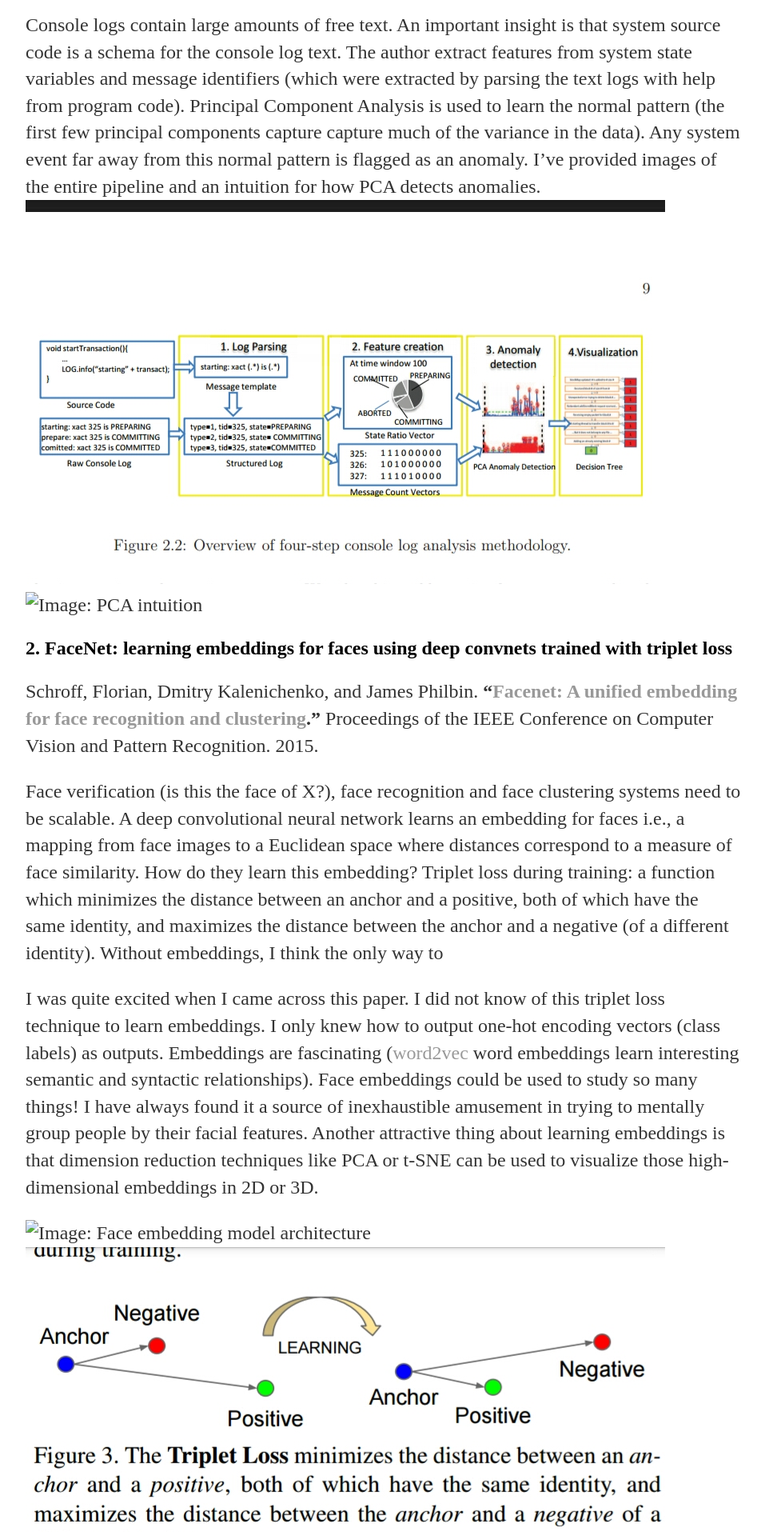
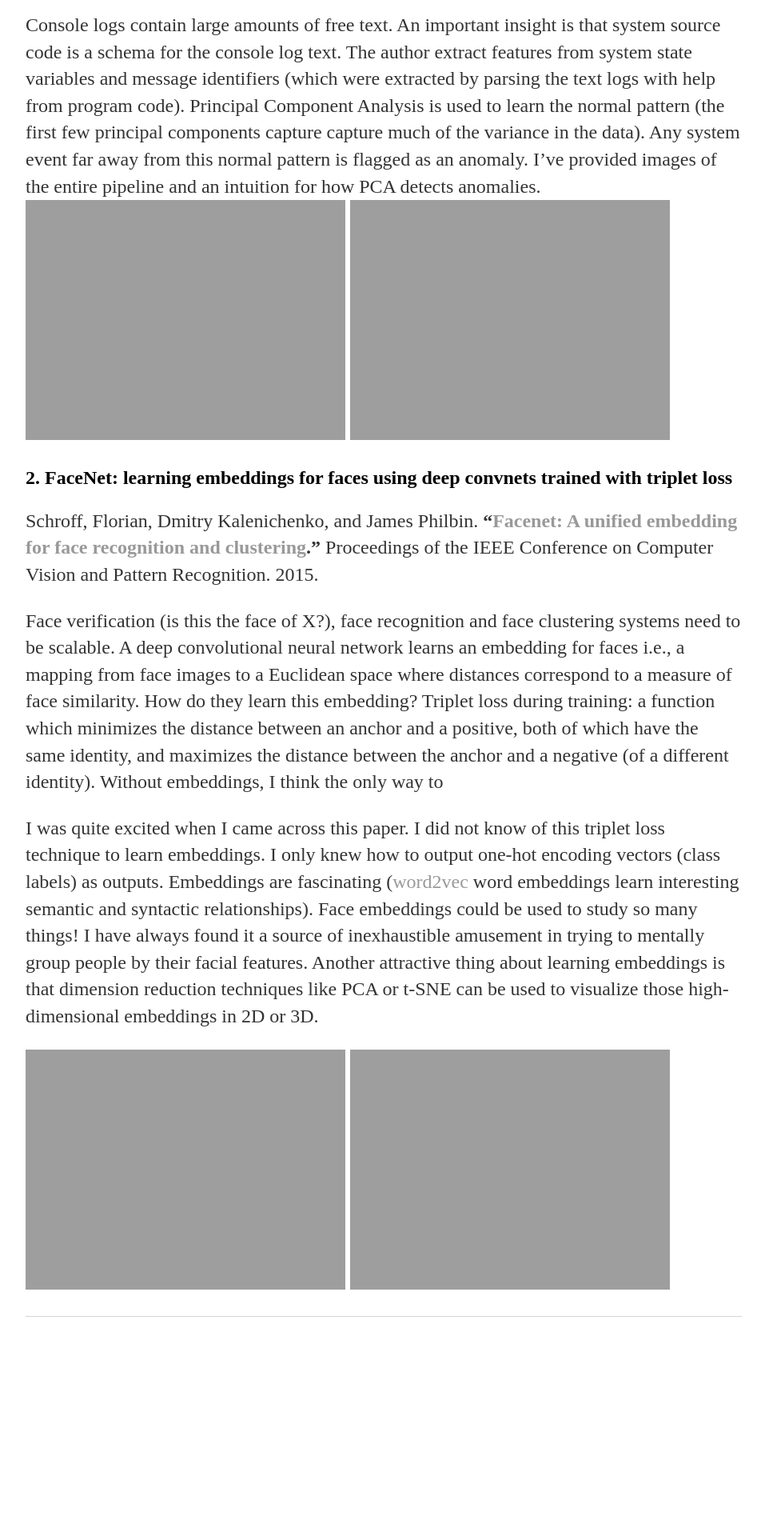
Before and after one commit to ganesh-srinivas/ganesh-srinivas.github.io, a Jekyll site: the page built from _posts/2017-02-18-interesting-papers-roundup-week-7-2017.md, in a window 1280 px wide. Shown: the part 437-2352 px from the top of the page at 80% size, without its empty margins (160-1117 px from the left). Built offline with Jekyll 4.4.1, drawn with Linux system fonts in a browser that asks for light colours; after the commit the page ends 2143 px from its top, so only the background shows below that.

Commit message:
fix images for blog/2017-02-18...

```diff
--- a/_posts/2017-02-18-interesting-papers-roundup-week-7-2017.md
+++ b/_posts/2017-02-18-interesting-papers-roundup-week-7-2017.md
@@ -7,8 +7,8 @@
 Xu, Wei. **"[System Problem Detection by Mining Console Logs](http://digitalassets.lib.berkeley.edu/etd/ucb/text/Xu_berkeley_0028E_10769.pdf)"**. PhD Dissertation. UC Berkeley. 2010.
 
 Console logs contain large amounts of free text. An important insight is that system source code is a schema for the console log text. The author extract features from system state variables and message identifiers (which were extracted by parsing the text logs with help from program code). Principal Component Analysis is used to learn the normal pattern (the first few principal components capture capture much of the variance in the data). Any system event far away from this normal pattern is flagged as an anomaly. I've provided images of the entire pipeline and an intuition for how PCA detects anomalies.
-![Image: 4-step console log analysis methodology](/assets/console-mining/methodology.jpg)
-![Image: PCA intuition](/assets/pca-detection-intuition.png)
+![Image: 4-step console log analysis methodology](/assets/console-mining/methodology.jpg =250px)
+![Image: PCA intuition](/assets/console-mining/pca-detection-intuition.png =250px)
 
 ## 2. FaceNet: learning embeddings for faces using deep convnets trained with triplet loss
 Schroff, Florian, Dmitry Kalenichenko, and James Philbin. **"[Facenet: A unified embedding for face recognition and clustering](https://arxiv.org/abs/1503.03832)."** Proceedings of the IEEE Conference on Computer Vision and Pattern Recognition. 2015.
@@ -17,5 +17,5 @@
 
 I was quite excited when I came across this paper. I did not know of this triplet loss technique to learn embeddings. I only knew how to output one-hot encoding vectors (class labels) as outputs. Embeddings are fascinating (<a href="https://blog.acolyer.org/2016/04/21/the-amazing-power-of-word-vectors/">word2vec</a> word embeddings learn interesting semantic and syntactic relationships). Face embeddings could be used to study so many things! I have always found it a source of inexhaustible amusement in trying to mentally group people by their facial features. Another attractive thing about learning embeddings is that dimension reduction techniques like PCA or t-SNE can be used to visualize those high-dimensional embeddings in 2D or 3D.
 
-![Image: Face embedding model architecture](/assets/triplet-loss/model-structure.jpg)
-![Image: Triplet loss](/assets/triplet-loss/triplet-loss.jpg)
+![Image: Face embedding model architecture](/assets/triplet-loss/model-structure.jpg =250px)
+![Image: Triplet loss](/assets/triplet-loss/triplet-loss.jpg =250px)
```
Also changed, not shown: assets/triplet-loss/model-structure.jpg (renamed from assets/triplet-loss/model-strucutre.jpg).
